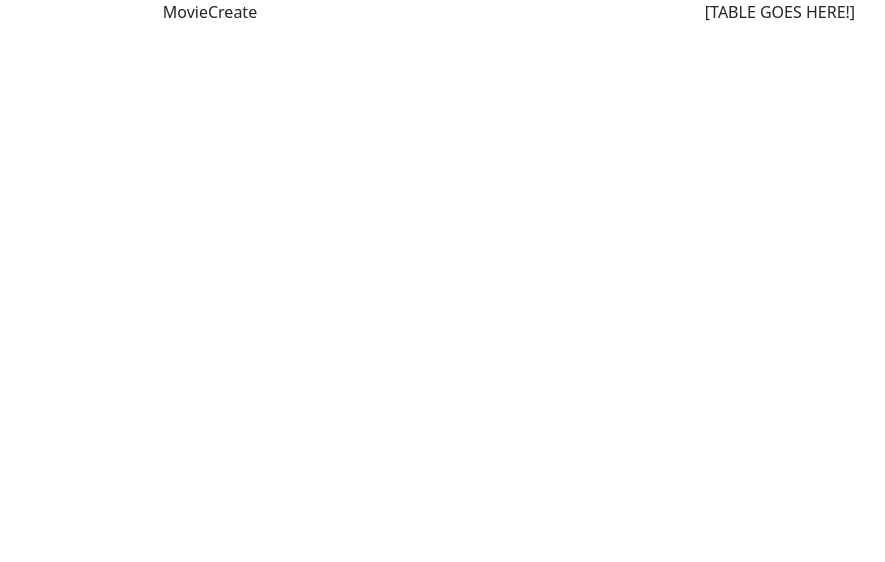
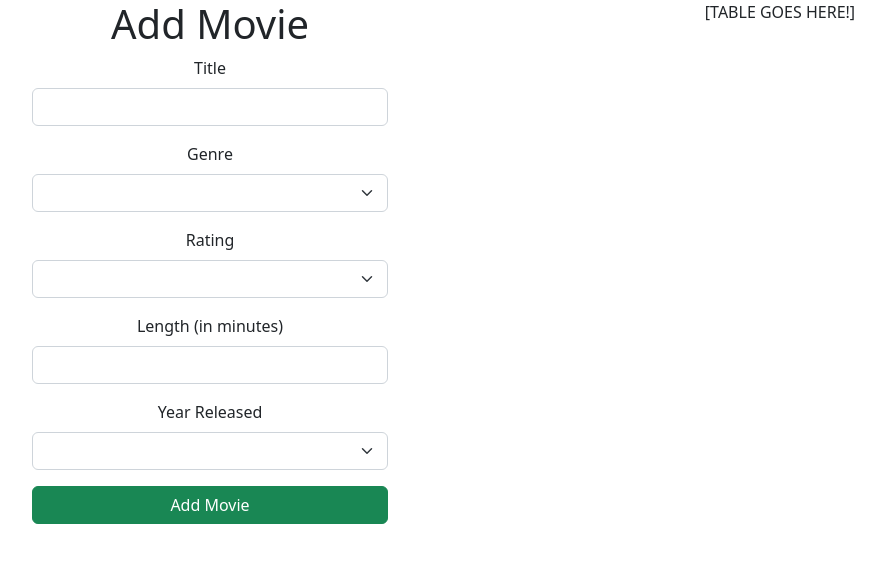
Before and after one commit to uprighted-learners/PT_SD_January23_LectureNotes, a React (Create React App) app in the folder Unit_7/movie-client/: page /movie in a window 1280 px wide. Shown: the top 562 px of the page, without its empty margins (50-935 px from the left). Built offline with nearby package versions, Linux system fonts and the light colour scheme.

Commit message:
Added complete Movie Create Component form.

```diff
--- a/Unit_7/movie-client/src/components/movie/MovieCreate.jsx
+++ b/Unit_7/movie-client/src/components/movie/MovieCreate.jsx
@@ -1,7 +1,79 @@
-import React from 'react'
+import React from "react";
+// import the needed elements from reactstrap
+import { Form, FormGroup, Input, Label, Button } from "reactstrap";
+import FullButton from "../buttons/FullButton";
 
 export default function MovieCreate() {
+  // Have an array of movie ratings
+  let ratings = [null, "G", "PG", "PG-13", "NC-17", "R"];
+
+  // Create a function to make a year span logically happen and then return a JSX input mapping it
+  const yearRange = () => {
+    // init a years array
+    let years = [null];
+
+    // init a var for the current year
+    const thisYear = new Date().getFullYear();
+
+    // For loop to push years from 1892 to present to the array
+    for (let i = thisYear; i >= 1892; i--) years.push(i);
+
+    return (
+      <>
+        <Input type="select">
+          {years.map((year, index) => {
+            return <option key={index} value={year}>{year}</option>
+          })}
+        </Input>
+      </>
+    );
+  };
+
+  // Build out the form
   return (
-    <div>MovieCreate</div>
-  )
+    <>
+      <h1>Add Movie</h1>
+      <Form>
+        <FormGroup>
+          <Label>Title</Label>
+          <Input autoComplete="off" type="text" required />
+        </FormGroup>
+        <FormGroup>
+          <Label>Genre</Label>
+          <Input type="select">
+            <option value={""}></option>
+            <option value={"Comedy"}>Comedy</option>
+            <option value={"Drama"}>Drama</option>
+            <option value={"Action"}>Action</option>
+            <option value={"Horror"}>Horror</option>
+            <option value={"Thriller"}>Thriller</option>
+            <option value={"Family"}>Family</option>
+            <option value={"Documentary"}>Documentary</option>
+            <option value={"Romance"}>Romance</option>
+          </Input>
+        </FormGroup>
+        <FormGroup>
+          <Label>Rating</Label>
+          <Input type="select">
+            {ratings.map((r, i) => (
+              <option key={i} value={r}>
+                {r}
+              </option>
+            ))}
+          </Input>
+        </FormGroup>
+        <FormGroup>
+          <Label>Length (in minutes)</Label>
+          <Input type="number" autoComplete="off" />
+        </FormGroup>
+        <FormGroup>
+          <Label>Year Released</Label>
+          {yearRange()}
+        </FormGroup>
+        <FullButton>
+          <Button color="success">Add Movie</Button>
+        </FullButton>
+      </Form>
+    </>
+  );
 }
```
